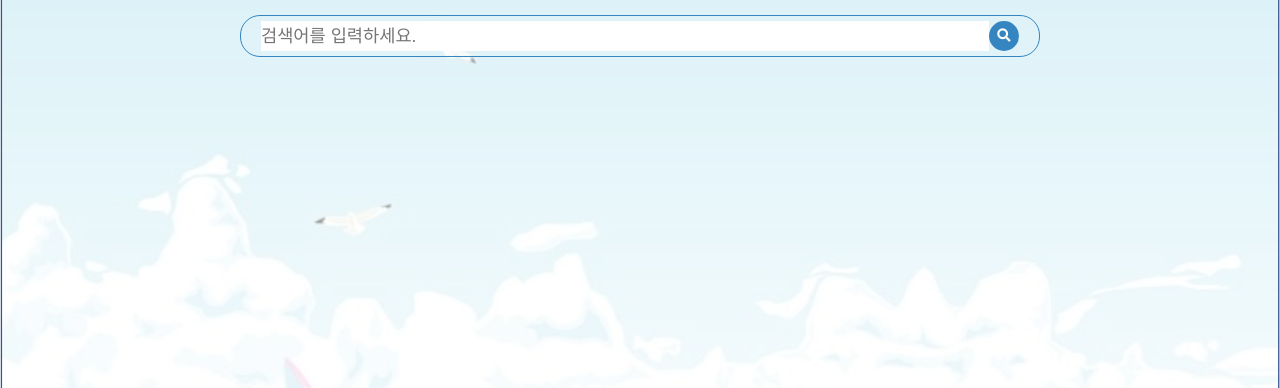
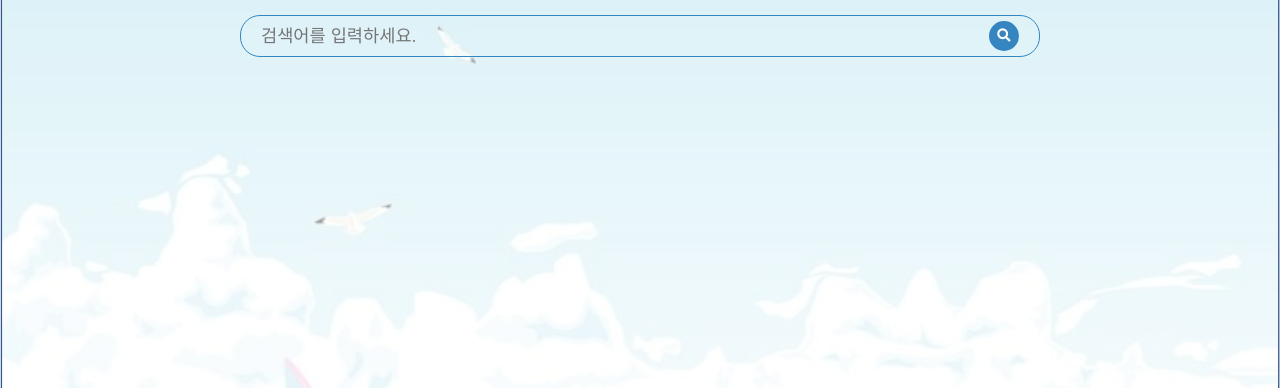
Before and after one commit to msmn1729/Hanghae-shop, a Flask app: template templates/goods.html in a window 1280 px wide. Shown: the part 32-420 px from the top of the page. Run offline with Flask 2, Linux system fonts and the light colour scheme; the template is opened without the code that fills it, so the values that code supplies are empty; some libraries are stand-ins or nearby versions.

Commit message:
fix: 배경이 추가됨에 따라 검색창 안 텍스트 필드를 투명으로 하여 이질감을 없앰

```diff
--- a/templates/goods.html
+++ b/templates/goods.html
@@ -91,6 +91,7 @@
         /* Search box */
         /* https://stackoverflow.com/questions/15314407/how-to-add-button-inside-input */
         #search-box {
+            background-color: transparent;
             margin-top: 15px;
 
             height: 30px;
@@ -104,7 +105,7 @@
         }
 
         #search-box > input {
-
+            background-color: transparent;
             font-size: var(--text-small);
 
             /* Tell the input to use all the available space */
--- a/templates/main.html
+++ b/templates/main.html
@@ -99,6 +99,7 @@
         /* Search box */
         /* https://stackoverflow.com/questions/15314407/how-to-add-button-inside-input */
         #search-box {
+            background-color: transparent;
             margin-top: 15px;
 
             height: 30px;
@@ -112,7 +113,7 @@
         }
 
         #search-box > input {
-
+            background-color: transparent;
             font-size: var(--text-small);
 
             /* Tell the input to use all the available space */
```
